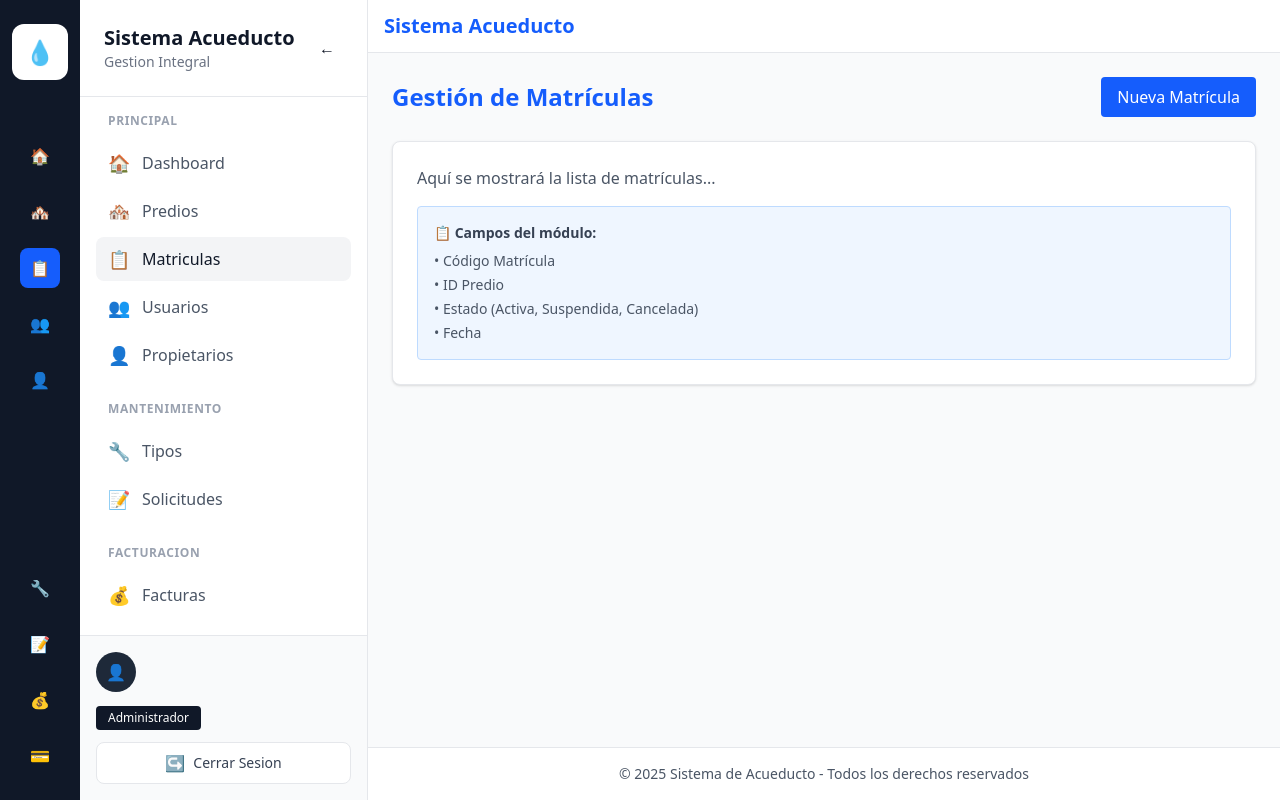
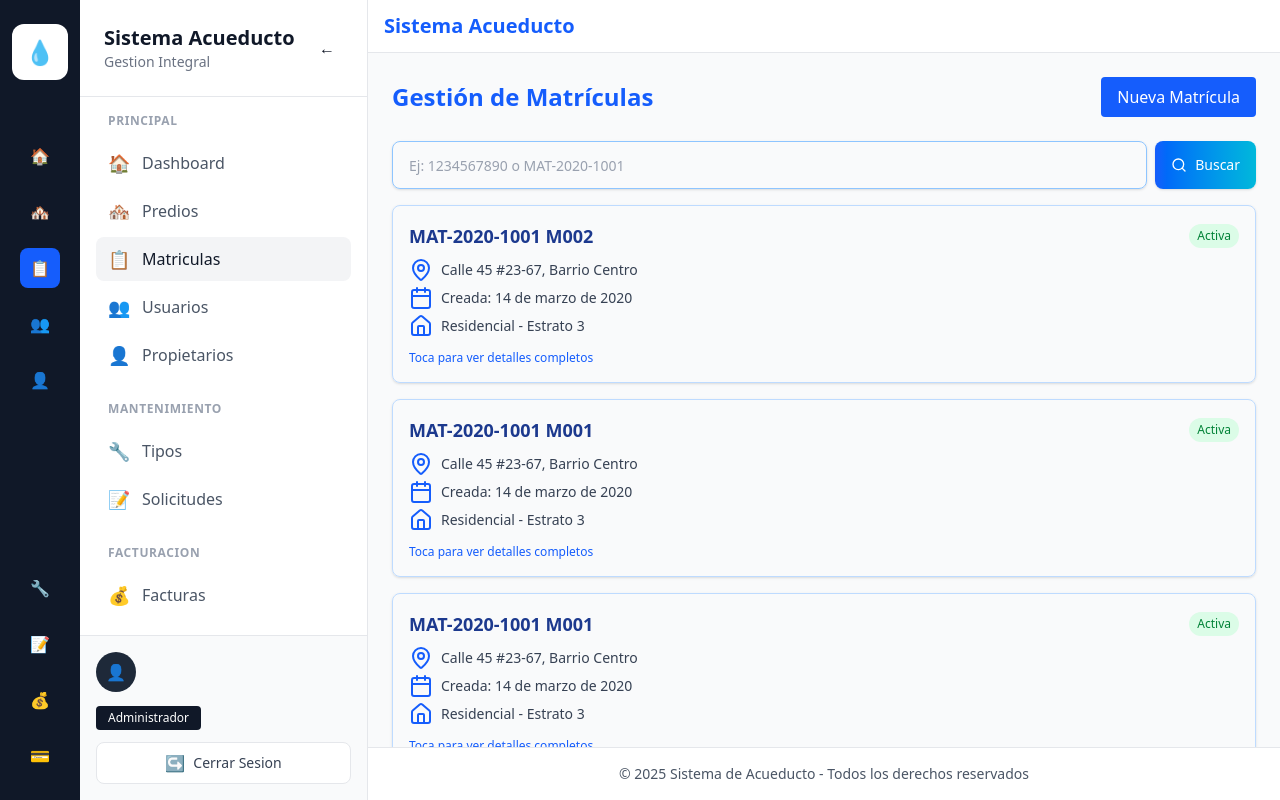
Before and after one commit to Adrian-Angulo/AcuedutoGrupo6, a React (Vite) app: page /matriculas in a window 1280 px wide. Built offline with nearby package versions, Linux system fonts and the light colour scheme; no server answers; sample sign-in values are in the browser's storage.

Commit message:
implementando interfaz de busqueda de matriculas

```diff
--- a/package.json
+++ b/package.json
@@ -10,6 +10,7 @@
     "preview": "vite preview"
   },
   "dependencies": {
+    "lucide-react": "^0.552.0",
     "react": "^19.1.1",
     "react-dom": "^19.1.1",
     "react-router-dom": "^7.9.5"
--- /dev/null
+++ b/src/components/ComponetesGrupo6/Buscador.jsx
@@ -0,0 +1,24 @@
+import Button from "./Button";
+
+const Buscador = ({ onClick }) => {
+    return (
+        <>
+            <div className="flex flex-row gap-2 w-full mb-4 ">
+                <input
+                    type="text"
+                    placeholder="Ej: 1234567890 o MAT-2020-1001"
+                    onClick={onClick}
+                    className="w-full h-12 px-4 text-sm text-gray-700 border border-blue-300 rounded-lg shadow-sm placeholder:text-gray-400 focus:outline-none focus:ring-2 focus:ring-blue-500 focus:border-blue-500 transition"
+                />
+                <Button/>
+            </div>
+
+
+
+        </>
+
+    );
+
+}
+
+export default Buscador;
--- /dev/null
+++ b/src/components/ComponetesGrupo6/Button.jsx
@@ -0,0 +1,14 @@
+// components/SearchButton.tsx
+import { Search } from "lucide-react";
+
+export default function Button({ onClick }) {
+  return (
+    <button
+      onClick={onClick}
+      className="flex items-center justify-center gap-2 px-4 h-12 text-white text-sm font-medium bg-gradient-to-r from-blue-600 to-cyan-500 rounded-lg shadow hover:opacity-90 transition"
+    >
+      <Search className="w-4 h-4" />
+      Buscar
+    </button>
+  );
+}
--- /dev/null
+++ b/src/components/ComponetesGrupo6/CardMatriculas.jsx
@@ -0,0 +1,53 @@
+
+const CardMatricula =(
+    {
+  codigo,
+  estado,
+  direccion,
+  fecha,
+  tipo,
+  onClick,
+}
+) => {
+    return (
+        <>
+        <div
+      className="bg-blue-50 border border-blue-200 rounded-lg p-4 shadow-sm cursor-pointer hover:shadow-md transition"
+      onClick={onClick}
+    >
+      <div className="flex justify-between items-center mb-2">
+        <h2 className="text-lg font-semibold text-blue-900">{codigo}</h2>
+        <span className="bg-green-100 text-green-700 text-xs font-medium px-2 py-1 rounded-full">
+          {estado}
+        </span>
+      </div>
+
+      <div className="space-y-1 text-sm text-gray-700 mb-3">
+        <div className="flex items-center gap-2">
+          <svg className="w-4 h-4 text-blue-500" fill="currentColor" viewBox="0 0 20 20">
+            <path d="M10 2a6 6 0 00-6 6c0 4.5 6 10 6 10s6-5.5 6-10a6 6 0 00-6-6z" />
+          </svg>
+          <span>{direccion}</span>
+        </div>
+        <div className="flex items-center gap-2">
+          <svg className="w-4 h-4 text-blue-500" fill="none" stroke="currentColor" strokeWidth="2" viewBox="0 0 24 24">
+            <path d="M8 7V3m8 4V3m-9 8h10m-12 8h14a2 2 0 002-2V7a2 2 0 00-2-2H6a2 2 0 00-2 2v10a2 2 0 002 2z" />
+          </svg>
+          <span>Creada: {fecha}</span>
+        </div>
+        <div className="flex items-center gap-2">
+          <svg className="w-4 h-4 text-blue-500" fill="none" stroke="currentColor" strokeWidth="2" viewBox="0 0 24 24">
+            <path d="M3 10h18M3 6h18M3 14h18M3 18h18" />
+          </svg>
+          <span>{tipo}</span>
+        </div>
+      </div>
+
+      <p className="text-xs text-blue-600 font-medium">Toca para ver detalles completos</p>
+    </div>
+
+        </>
+    );
+}
+
+export default CardMatricula;
--- a/src/pages/MatriculasPage.jsx
+++ b/src/pages/MatriculasPage.jsx
@@ -1,7 +1,72 @@
+import Buscador from '../components/ComponetesGrupo6/Buscador'
+import { MapPin, Calendar, Home } from "lucide-react";
+import CardMatricula from "../components/ComponetesGrupo6/CardMatriculas";
 export default function MatriculasPage() {
   // TODO: Cargar matrículas desde la API usando getMatriculas()
   // TODO: Agregar formulario para crear nuevas matrículas
   // TODO: Implementar funciones de editar y eliminar
+  const matriculas = [
+    {
+      "cod_matricula": "M002",
+      "id_predio": 2,
+      "estado": "Activa",
+      "fecha": "2025-03-11",
+      "predio": {
+        "id": 2,
+        "tipo": "Comercial",
+        "correo": "maria@correo.com",
+        "telefono": "3126549870",
+        "direccion": "Av. Central 89",
+        "propietario": {
+          "cc": "2002",
+          "correo": "maria@correo.com",
+          "nombre": "María",
+          "apellido": "López",
+          "telefono": "3126549870"
+        }
+      }
+    },
+    {
+      "cod_matricula": "M001",
+      "id_predio": 1,
+      "estado": "Activa",
+      "fecha": "2025-03-06",
+      "predio": {
+        "id": 1,
+        "tipo": "Residencial",
+        "correo": "carlos@correo.com",
+        "telefono": "3174567890",
+        "direccion": "Calle 12 #4-56",
+        "propietario": {
+          "cc": "2001",
+          "correo": "carlos@correo.com",
+          "nombre": "Carlos",
+          "apellido": "Muñoz",
+          "telefono": "3174567890"
+        }
+      }
+    },
+    {
+      "cod_matricula": "M001",
+      "id_predio": 1,
+      "estado": "Activa",
+      "fecha": "2025-03-06",
+      "predio": {
+        "id": 1,
+        "tipo": "Residencial",
+        "correo": "carlos@correo.com",
+        "telefono": "3174567890",
+        "direccion": "Calle 12 #4-56",
+        "propietario": {
+          "cc": "2001",
+          "correo": "carlos@correo.com",
+          "nombre": "Carlos",
+          "apellido": "Muñoz",
+          "telefono": "3174567890"
+        }
+      }
+    }
+  ];
 
   return (
     <div className="p-6 bg-gray-50 min-h-screen">
@@ -13,22 +78,44 @@ export default function MatriculasPage() {
           Nueva Matrícula
         </button>
       </div>
+      <div>
 
-      <div className="bg-white border border-gray-200 rounded-lg p-6 shadow-sm">
-        <p className="text-gray-600 mb-4">
-          Aquí se mostrará la lista de matrículas...
-        </p>
-        <div className="bg-blue-50 border border-blue-200 rounded p-4">
-          <p className="text-sm text-gray-700 font-semibold mb-2">
-            📋 Campos del módulo:
-          </p>
-          <ul className="text-sm text-gray-600 space-y-1">
-            <li>• Código Matrícula</li>
-            <li>• ID Predio</li>
-            <li>• Estado (Activa, Suspendida, Cancelada)</li>
-            <li>• Fecha</li>
-          </ul>
-        </div>
+
+
+        <Buscador placeholder={"Buscar por cedula o Matricula"} />
+
+        {matriculas.map((m) =>
+          <div className="mb-4 bg-white-50 border border-blue-200 rounded-lg p-4 shadow-sm cursor-pointer hover:shadow-md transition">
+            <div className="flex justify-between items-center mb-2">
+              <h2 className="text-lg font-semibold text-blue-900">MAT-2020-1001 {m.cod_matricula}</h2>
+              <span className="bg-green-100 text-green-700 text-xs font-medium px-2 py-1 rounded-full">
+                Activa
+              </span>
+            </div>
+
+            <div className="space-y-1 text-sm text-gray-700 mb-3">
+              <div className="flex items-center gap-2">
+                <MapPin className='text-blue-600'  />
+                <span>Calle 45 #23-67, Barrio Centro</span>
+              </div>
+              <div className="flex items-center gap-2">
+                <Calendar className='text-blue-600' />
+                <span>Creada: 14 de marzo de 2020</span>
+              </div>
+              <div className="flex items-center gap-2">
+                <Home className='text-blue-600' />
+                <span>Residencial - Estrato 3</span>
+              </div>
+            </div>
+
+            <p className="text-xs text-blue-600 font-medium">Toca para ver detalles completos</p>
+          </div>
+
+
+        )}
+
+
+
       </div>
     </div>
   );
```
Also changed, not shown: 1 other file (tests, documents, lock files or other folders).
